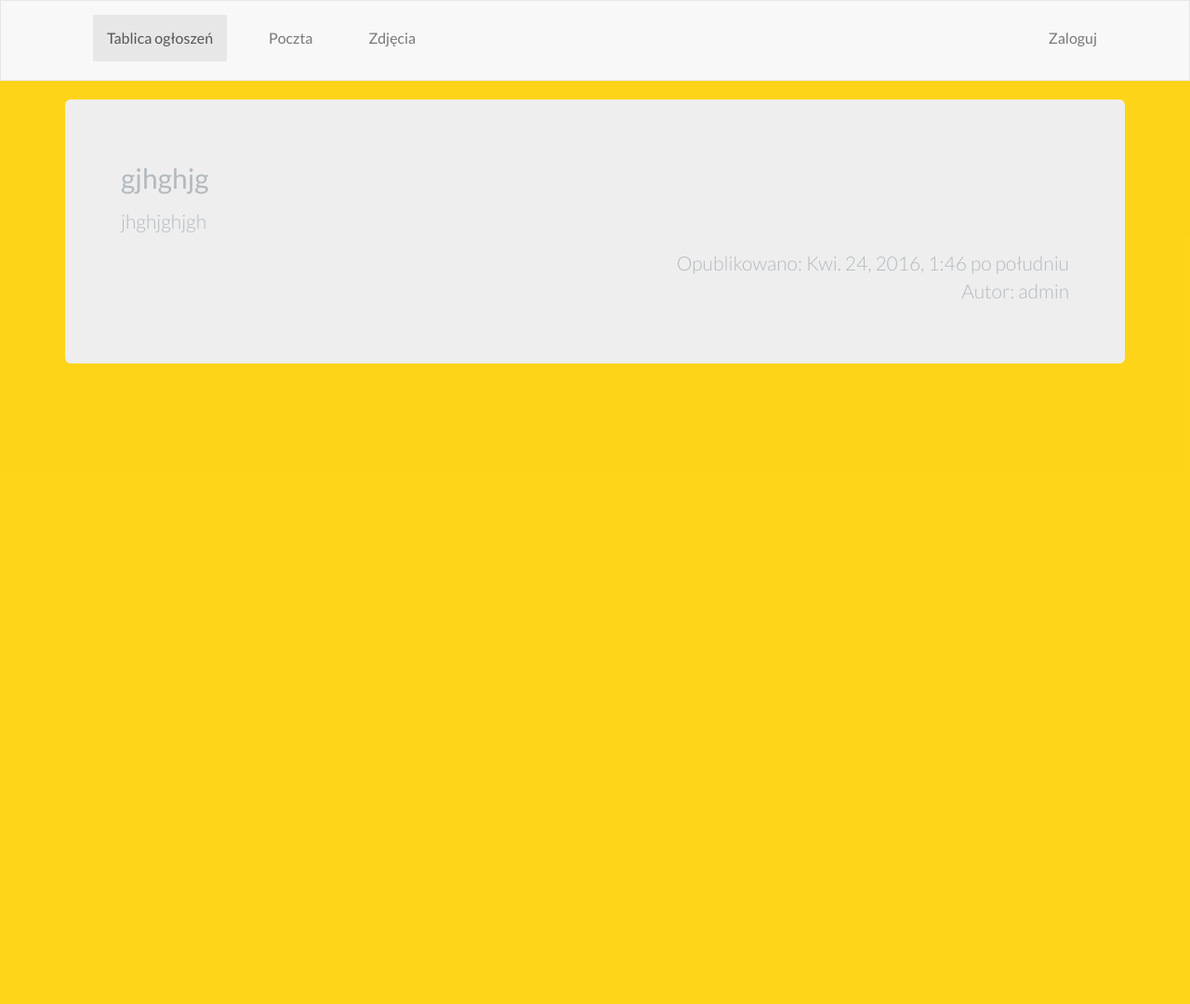
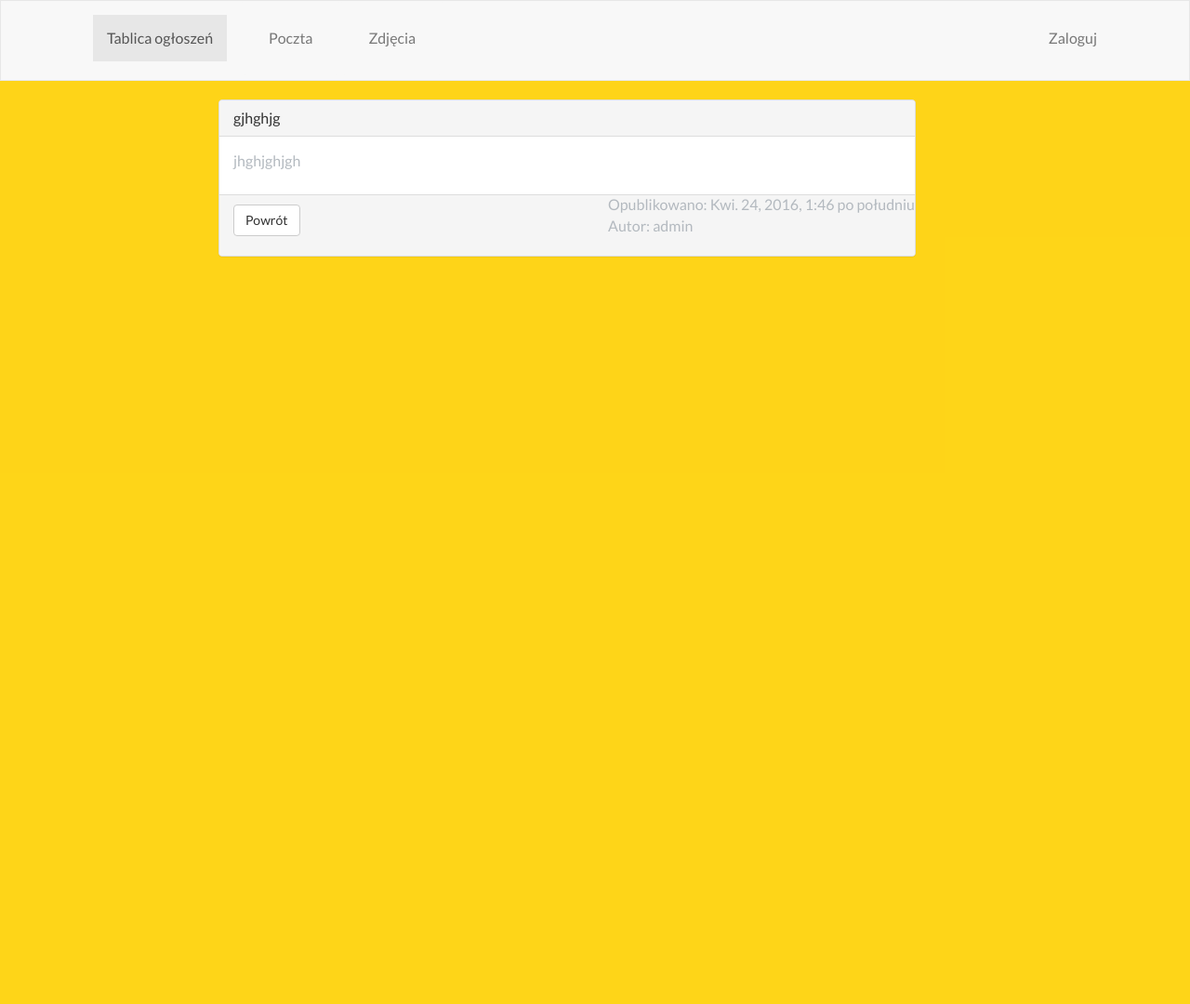
Before and after one commit to tommic86/WhatsUpBaby_0506, a Django app: page /tablica/post/1/ in a window 1280 px wide. Shown: the whole page at 93% size. Run offline with Django 3.2, Linux system fonts and the light colour scheme; data comes from the database, SQL or seed files in the repository; parts of the project's set-up code (start-up, migrations or seed data) failed here and were passed over; some libraries are stand-ins or nearby versions; some web fonts are replaced.

Commit message:
ostylowana wiadomość

```diff
--- a/whatsupbaby/tablica/templates/post_detail.html
+++ b/whatsupbaby/tablica/templates/post_detail.html
@@ -2,19 +2,26 @@
 
 {% block content %}
 {% if post.published_date %}
-        <div class="jumbotron">
+    <div class="container fade">
         <div class="row">
-        <div class="col-xs-12">
-        <div>
+        <div class="row col-xs-2"></div>
+        <div class="row col-xs-8">
+            <div class="panel panel-default">
+            <div class="panel-heading">
 
-    		  <h2>{{ post.title }}</h2>
-    		  <p>{{ post.text|linebreaks }}</p>
-                <p align="right">Opublikowano: {{ post.published_date }} <br/>Autor: {{ post.author }}</p>
-
-
+    		  <h3 class="panel-title">{{ post.title }}</h3>
+           </div>
+            <div class="panel-body">{{ post.text|linebreaks }}</div>
+                <p class="pull-right">Opublikowano: {{ post.published_date }} <br/>Autor: {{ post.author }}</p>
+              <div class="panel-footer clearfix">
+                <div class="pull-left">
+                  <a href="/tablica/" class="btn btn-default">Powrót</a>
+                </div>
+              </div>
+            </div>
         </div>
+        <div class="row col-xs-2"></div>
         </div>
-        </div>
-        </div>
+    </div>
          {% endif %}
 {% endblock %}
```
